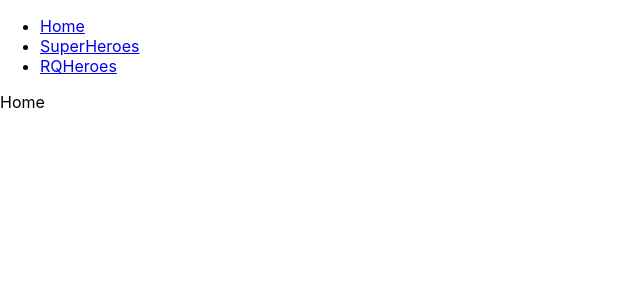
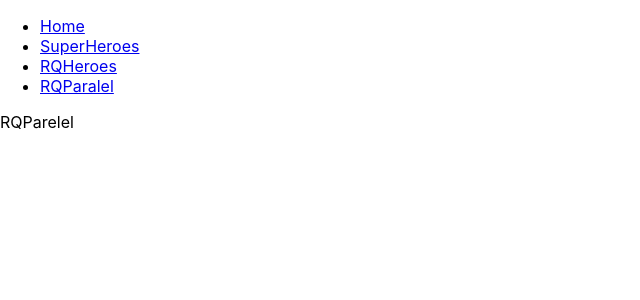
Before and after one commit to herohasan0/react-query-demo, a React (Create React App) app: page /rqparelel in a window 1280 px wide. Shown: the top 300 px of the page, without its empty margins (0-640 px from the left). Built offline with nearby package versions, Linux system fonts and the light colour scheme; data requests are answered from the project's data file.

Commit message:
add paralel queries

```diff
--- a/src/App.js
+++ b/src/App.js
@@ -10,6 +10,7 @@ import RQHeroes from "./pages/RQHeroes";
 
 import { BrowserRouter as Router, Switch, Route, Link } from "react-router-dom";
 import RQSuperHero from "./pages/RQSuperHero";
+import RQParelel from "./pages/RQParelel";
 
 const queryClient = new QueryClient();
 
@@ -29,6 +30,9 @@ function App() {
               <li>
                 <Link to="/rqheroes">RQHeroes</Link>
               </li>
+              <li>
+                <Link to="/rqparelel">RQParalel</Link>
+              </li>
             </ul>
           </nav>
 
@@ -40,6 +44,9 @@ function App() {
             </Route>
             <Route path="/rqheroes">
               <RQHeroes />
+            </Route>
+            <Route path="/rqparelel">
+              <RQParelel />
             </Route>
             <Route path="/superheroes">
               <SuperHeroes />
--- /dev/null
+++ b/src/pages/RQParelel.jsx
@@ -0,0 +1,18 @@
+import axios from "axios";
+import React from "react";
+import { useQuery } from "react-query";
+
+const fetchSuperHeroes = () => {
+  return axios.get("http://localhost:4000/superheroes");
+};
+
+const fetchFriends = () => {
+  return axios.get("http://localhost:4000/friends");
+};
+
+export default function RQParelel() {
+  const { data: superHeroes } = useQuery("super-heroes", fetchSuperHeroes);
+  const { data: friends } = useQuery("friends", fetchFriends);
+
+  return <div>RQParelel</div>;
+}
```
